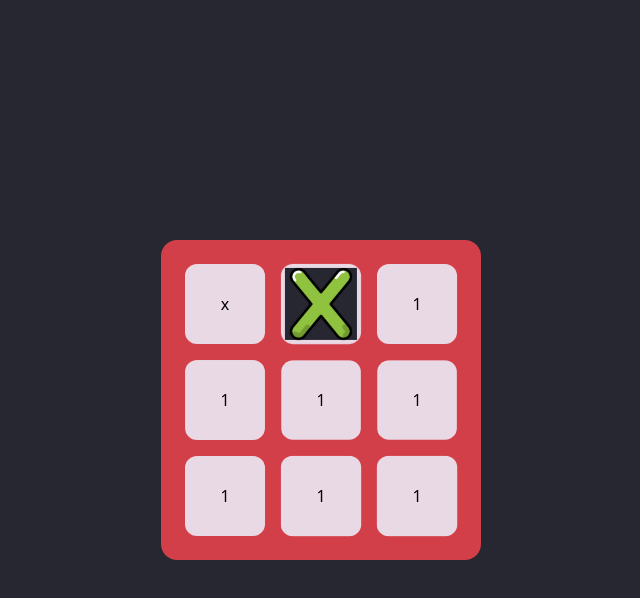
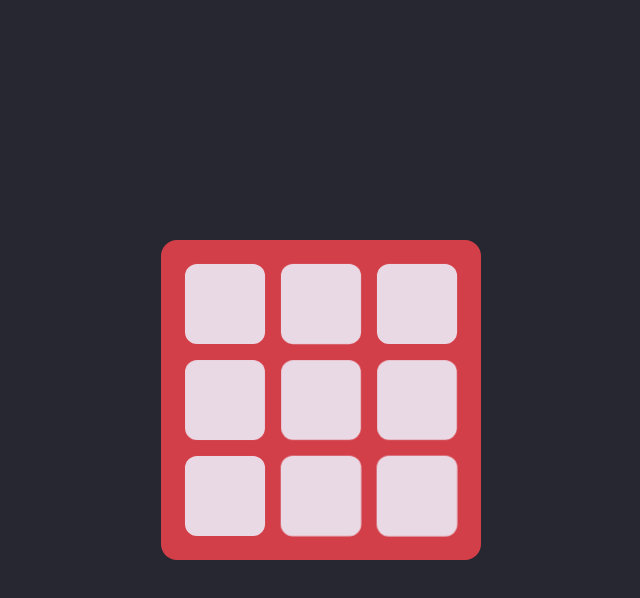
Before and after one commit to ItsMePaz/tic-tac-toe-client, a React (Vite) app: page / in a window 1280 px wide. Both pictures are taken after typing "Sample" into the empty fields and a click on the button "START MATCH!". Shown: the top 598 px of the page, without its empty margins (319-959 px from the left). Built offline with nearby package versions, Linux system fonts and the light colour scheme.

Commit message:
Updated board css

```diff
--- a/src/components/Board.tsx
+++ b/src/components/Board.tsx
@@ -25,9 +25,9 @@ function Board() {
               restDelta: 0.001,
             },
           }}
-          className="h-[10vh] bg-[#e9d9e4] w-[10vh] rounded-xl place-self-center "
+          className="h-[10vh] bg-[#e9d9e4] w-[10vh] rounded-xl place-self-center hover:border-[#262730] hover:border-4"
         >
-          x
+          {/* x */}
         </motion.button>
         <motion.button
           initial={{ opacity: 0, scale: 0.5 }}
@@ -43,9 +43,9 @@ function Board() {
               restDelta: 0.001,
             },
           }}
-          className="h-[10vh] bg-[#e9d9e4] w-[10vh] rounded-xl place-self-center"
+          className="h-[10vh] bg-[#e9d9e4] w-[10vh] rounded-xl place-self-center hover:border-[#262730] hover:border-4"
         >
-          <img className="scale-90" src={cancel} alt="" />
+          {/* <img className="scale-90 bg-transparent" src={cancel} alt="" /> */}
         </motion.button>
         <motion.button
           initial={{ opacity: 0, scale: 0.5 }}
@@ -61,9 +61,9 @@ function Board() {
               restDelta: 0.001,
             },
           }}
-          className="h-[10vh] bg-[#e9d9e4] w-[10vh] rounded-xl place-self-center"
+          className="h-[10vh] bg-[#e9d9e4] w-[10vh] rounded-xl place-self-center hover:border-[#262730] hover:border-4"
         >
-          1
+          {/* 1 */}
         </motion.button>
         <motion.button
           initial={{ opacity: 0, scale: 0.5 }}
@@ -79,9 +79,9 @@ function Board() {
               restDelta: 0.001,
             },
           }}
-          className="h-[10vh] bg-[#e9d9e4] w-[10vh] rounded-xl place-self-center"
+          className="h-[10vh] bg-[#e9d9e4] w-[10vh] rounded-xl place-self-center hover:border-[#262730] hover:border-4"
         >
-          1
+          {/* 1 */}
         </motion.button>
         <motion.button
           initial={{ opacity: 0, scale: 0.5 }}
@@ -97,9 +97,9 @@ function Board() {
               restDelta: 0.001,
             },
           }}
-          className="h-[10vh] bg-[#e9d9e4] w-[10vh] rounded-xl place-self-center"
+          className="h-[10vh] bg-[#e9d9e4] w-[10vh] rounded-xl place-self-center hover:border-[#262730] hover:border-4"
         >
-          1
+          {/* 1 */}
         </motion.button>
         <motion.button
           initial={{ opacity: 0, scale: 0.5 }}
@@ -115,9 +115,9 @@ function Board() {
               restDelta: 0.001,
             },
           }}
-          className="h-[10vh] bg-[#e9d9e4] w-[10vh] rounded-xl place-self-center"
+          className="h-[10vh] bg-[#e9d9e4] w-[10vh] rounded-xl place-self-center hover:border-[#262730] hover:border-4"
         >
-          1
+          {/* 1 */}
         </motion.button>
         <motion.button
           initial={{ opacity: 0, scale: 0.5 }}
@@ -133,9 +133,9 @@ function Board() {
               restDelta: 0.001,
             },
           }}
-          className="h-[10vh] bg-[#e9d9e4] w-[10vh] rounded-xl place-self-center"
+          className="h-[10vh] bg-[#e9d9e4] w-[10vh] rounded-xl place-self-center hover:border-[#262730] hover:border-4"
         >
-          1
+          {/* 1 */}
         </motion.button>
         <motion.button
           initial={{ opacity: 0, scale: 0.5 }}
@@ -151,9 +151,9 @@ function Board() {
               restDelta: 0.001,
             },
           }}
-          className="h-[10vh] bg-[#e9d9e4] w-[10vh] rounded-xl place-self-center"
+          className="h-[10vh] bg-[#e9d9e4] w-[10vh] rounded-xl place-self-center hover:border-[#262730] hover:border-4"
         >
-          1
+          {/* 1 */}
         </motion.button>
         <motion.button
           initial={{ opacity: 0, scale: 0.5 }}
@@ -169,9 +169,9 @@ function Board() {
               restDelta: 0.001,
             },
           }}
-          className="h-[10vh] bg-[#e9d9e4] w-[10vh] rounded-xl place-self-center"
+          className="h-[10vh] bg-[#e9d9e4] w-[10vh] rounded-xl place-self-center hover:border-[#262730] hover:border-4"
         >
-          1
+          {/* 1 */}
         </motion.button>
       </div>
     </motion.section>
--- a/src/components/PlayerForm.tsx
+++ b/src/components/PlayerForm.tsx
@@ -50,7 +50,6 @@ function PlayerForm({ name, setName, setCanStart }: PostProps) {
         <motion.button
           whileHover={{ scale: 1.2 }}
           className="mt-[3.5vh] mb-[-3vh] bg-[#15291E] py-[1vh] px-[1.8vh] rounded-full text-white font-[Rubik]"
-          onClick={handleStart}
         >
           START MATCH!
         </motion.button>
```
Also changed, not shown: 1 other file (tests, documents, lock files or other folders).
